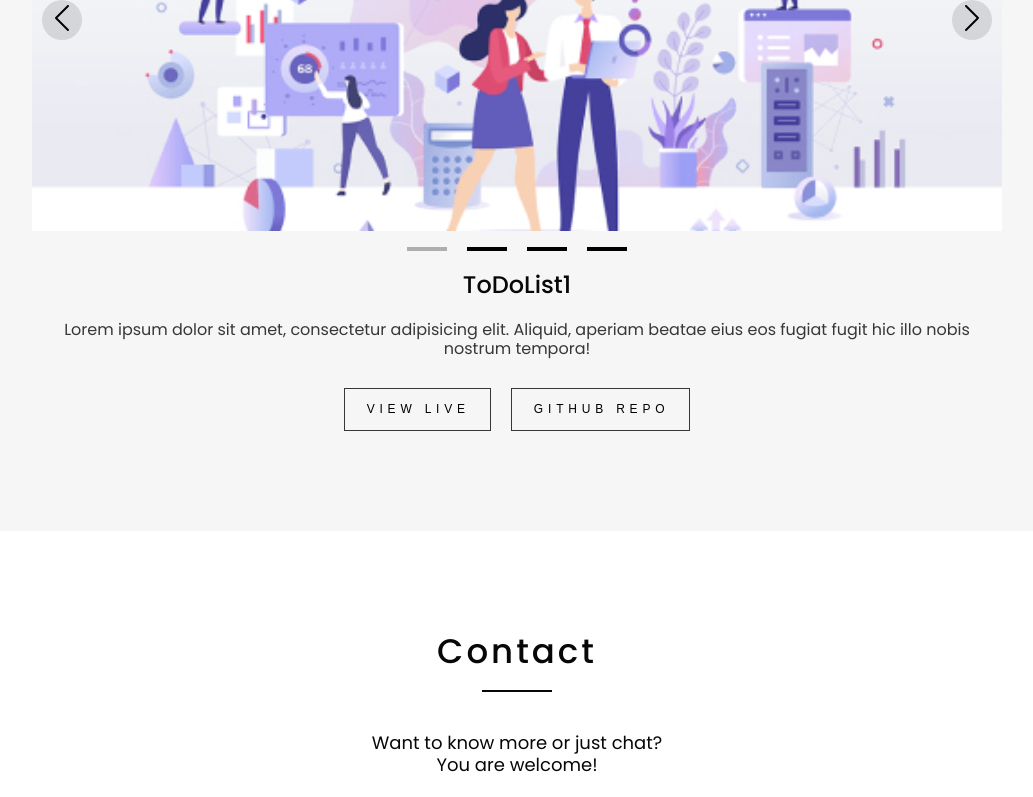
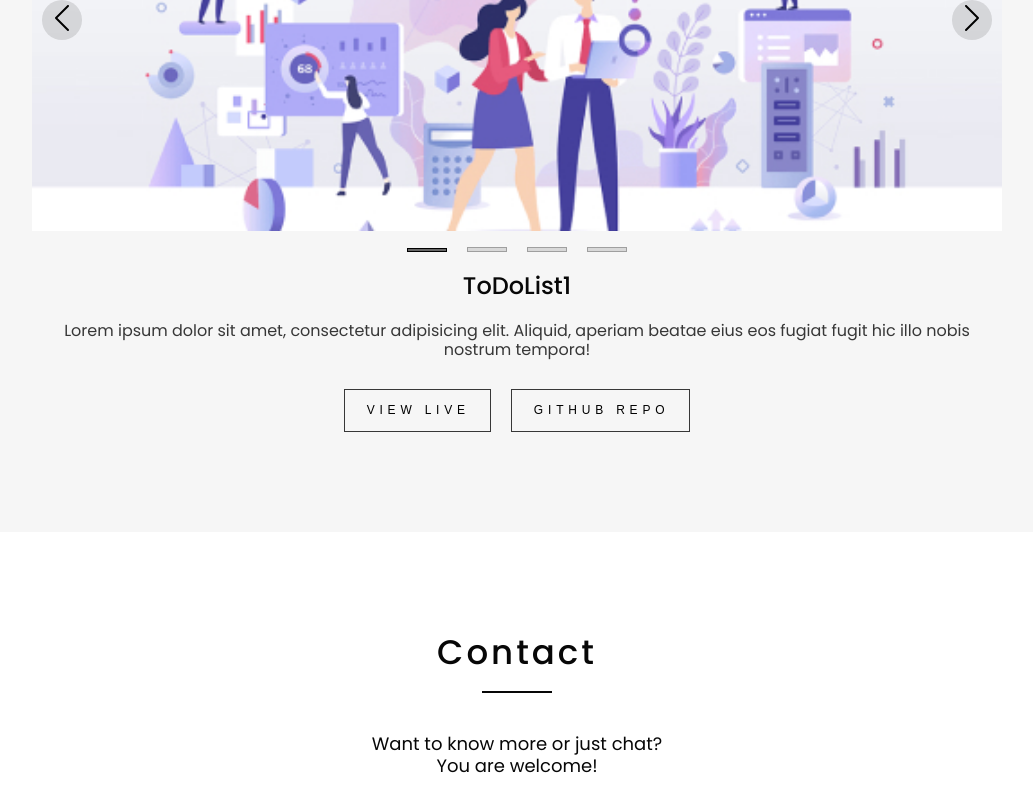
Before and after one commit to RubanPavel/Portfolio, a React app: page / in a window 1280 px wide. Shown: the part 3108-3905 px from the top of the page, without its empty margins (123-1156 px from the left). Built offline with nearby package versions, Linux system fonts and the light colour scheme.

Commit message:
refactor Works

```diff
--- a/src/layout/sections/works/carousel/Arrow.tsx
+++ /dev/null
@@ -1,28 +0,0 @@
-import React from 'react';
-import {ButtonBack, ButtonNext} from "pure-react-carousel";
-import 'layout/sections/works/slideShow/slylesSlider.css'
-export const Arrow = () => {
-  return (
-    <>
-      <ButtonBack  className="arrow prev">
-              <span className="svg">
-              <svg fill="black" version="1.1" id="svg4-Layer_1" xmlns="http://www.w3.org/2000/svg"
-                   xmlnsXlink="http://www.w3.org/1999/xlink" x="0px" y="0px" width="14px" height="26px"
-                   viewBox="0 0 14 26" enableBackground="new 0 0 14 26" xmlSpace="preserve"> <path
-                d="M13,26c-0.256,0-0.512-0.098-0.707-0.293l-12-12c-0.391-0.391-0.391-1.023,0-1.414l12-12c0.391-0.391,1.023-0.391,1.414,0s0.391,1.023,0,1.414L2.414,13l11.293,11.293c0.391,0.391,0.391,1.023,0,1.414C13.512,25.902,13.256,26,13,26z"/> </svg>
-                 </span>
-      </ButtonBack>
-
-      <ButtonNext className="arrow next">
-                <span className="svg">
-            <svg fill="black" version="1.1" id="svg5-Layer_1" xmlns="http://www.w3.org/2000/svg"
-                 xmlnsXlink="http://www.w3.org/1999/xlink" x="0px" y="0px" width="14px" height="26px"
-                 viewBox="0 0 14 26" enableBackground="new 0 0 14 26"
-                 xmlSpace="preserve"> <path
-              d="M1,0c0.256,0,0.512,0.098,0.707,0.293l12,12c0.391,0.391,0.391,1.023,0,1.414l-12,12c-0.391,0.391-1.023,0.391-1.414,0s-0.391-1.023,0-1.414L11.586,13L0.293,1.707c-0.391-0.391-0.391-1.023,0-1.414C0.488,0.098,0.744,0,1,0z"/> </svg>
-
-          </span>
-      </ButtonNext>
-    </>
-  );
-};
--- a/src/layout/sections/works/carousel/Carousel.tsx
+++ b/src/layout/sections/works/carousel/Carousel.tsx
@@ -1,8 +1,7 @@
 import React, {useState} from 'react';
-import {CarouselProvider, Dot, Slide, Slider} from 'pure-react-carousel';
+import {ButtonBack, ButtonNext, CarouselProvider, Dot, Slide, Slider} from 'pure-react-carousel';
 import 'pure-react-carousel/dist/react-carousel.es.css';
 import 'layout/sections/works/carousel/slyleCarousel.css'
-import {Arrow} from "layout/sections/works/carousel/Arrow";
 import styled from "styled-components";
 import {theme} from "styles/Theme";
 
@@ -11,10 +10,21 @@ type CarouselImgProps = {
 
 }
 export const CarouselImg = (props: CarouselImgProps) => {
+
   const [currentSlide, setCurrentSlide] = useState(0);
   const handleSlideChange = (currentSlide: number) => {
     setCurrentSlide(currentSlide);
   };
+
+  const handleArrowClick = (direction:string) => {
+    // Обработка клика на стрелку
+    if (direction === 'left') {
+      setCurrentSlide(currentSlide - 1);
+    } else {
+      setCurrentSlide(currentSlide + 1);
+    }
+  };
+
   return (
     <CarouselProvider
       naturalSlideWidth={1000}
@@ -25,7 +35,7 @@ export const CarouselImg = (props: CarouselImgProps) => {
       isPlaying={false}
 
       dragEnabled={true}
-      infinite={true}
+     /* infinite={true}*/
       isIntrinsicHeight={true}
 
     >
@@ -36,7 +46,28 @@ export const CarouselImg = (props: CarouselImgProps) => {
           <Slide className="slide" key={index} index={index}>
             <div style={{position: 'relative'}}>
               <img className={'backgroundImage'} src={i.img} alt=""/>
-              <Arrow/>
+
+              <ButtonBack onClick={()=>handleArrowClick('left')}  className="arrow prev">
+              <span className="svg">
+              <svg fill="black" version="1.1" id="svg4-Layer_1" xmlns="http://www.w3.org/2000/svg"
+                   xmlnsXlink="http://www.w3.org/1999/xlink" x="0px" y="0px" width="14px" height="26px"
+                   viewBox="0 0 14 26" enableBackground="new 0 0 14 26" xmlSpace="preserve">
+                <path d="M13,26c-0.256,0-0.512-0.098-0.707-0.293l-12-12c-0.391-0.391-0.391-1.023,0-1.414l12-12c0.391-0.391,1.023-0.391,1.414,0s0.391,1.023,0,1.414L2.414,13l11.293,11.293c0.391,0.391,0.391,1.023,0,1.414C13.512,25.902,13.256,26,13,26z"/>
+              </svg>
+                 </span>
+              </ButtonBack>
+
+              <ButtonNext onClick={()=>handleArrowClick('right')} className="arrow next">
+                <span className="svg">
+            <svg fill="black" version="1.1" id="svg5-Layer_1" xmlns="http://www.w3.org/2000/svg"
+                 xmlnsXlink="http://www.w3.org/1999/xlink" x="0px" y="0px" width="14px" height="26px"
+                 viewBox="0 0 14 26" enableBackground="new 0 0 14 26"
+                 xmlSpace="preserve">
+              <path d="M1,0c0.256,0,0.512,0.098,0.707,0.293l12,12c0.391,0.391,0.391,1.023,0,1.414l-12,12c-0.391,0.391-1.023,0.391-1.414,0s-0.391-1.023,0-1.414L11.586,13L0.293,1.707c-0.391-0.391-0.391-1.023,0-1.414C0.488,0.098,0.744,0,1,0z"/>
+            </svg>
+
+          </span>
+              </ButtonNext>
             </div>
 
             <div className="dotBox">
--- a/src/layout/sections/works/carousel/index.ts
+++ b/src/layout/sections/works/carousel/index.ts
@@ -1,2 +1,2 @@
-export * from './Arrow';
+export * from 'layout/sections/works/carousel/Arrow/ArrowBack';
 export * from './Carousel';
--- a/src/layout/sections/works/carousel/slyleCarousel.css
+++ b/src/layout/sections/works/carousel/slyleCarousel.css
@@ -14,9 +14,10 @@
     text-align: center;
     margin: 10px;
     content: "";
-    height: 4px;
+    height: 5px;
     width: 40px;
-    background: #000;
+    background: rgba(102, 102, 102, 0.2);
+    border: 1px solid rgba(102, 102, 102, 0.5);
     transition: background 0.2s ease 0s;
 }
 
@@ -27,7 +28,8 @@
     content: "";
     height: 4px;
     width: 40px;
-    background: rgba(102, 102, 102, 0.5);;
+    background: rgba(102, 102, 102, 1);;
+    border: 1px solid black;
     transition: background 0.2s ease 0s;
 }
 
```
Also changed, not shown: src/layout/sections/works/carousel/Arrow/ArrowBack.tsx (added, +15 -0 lines), src/layout/sections/works/carousel/Arrow/ArrowNest..tsx (added, +17 -0 lines).
